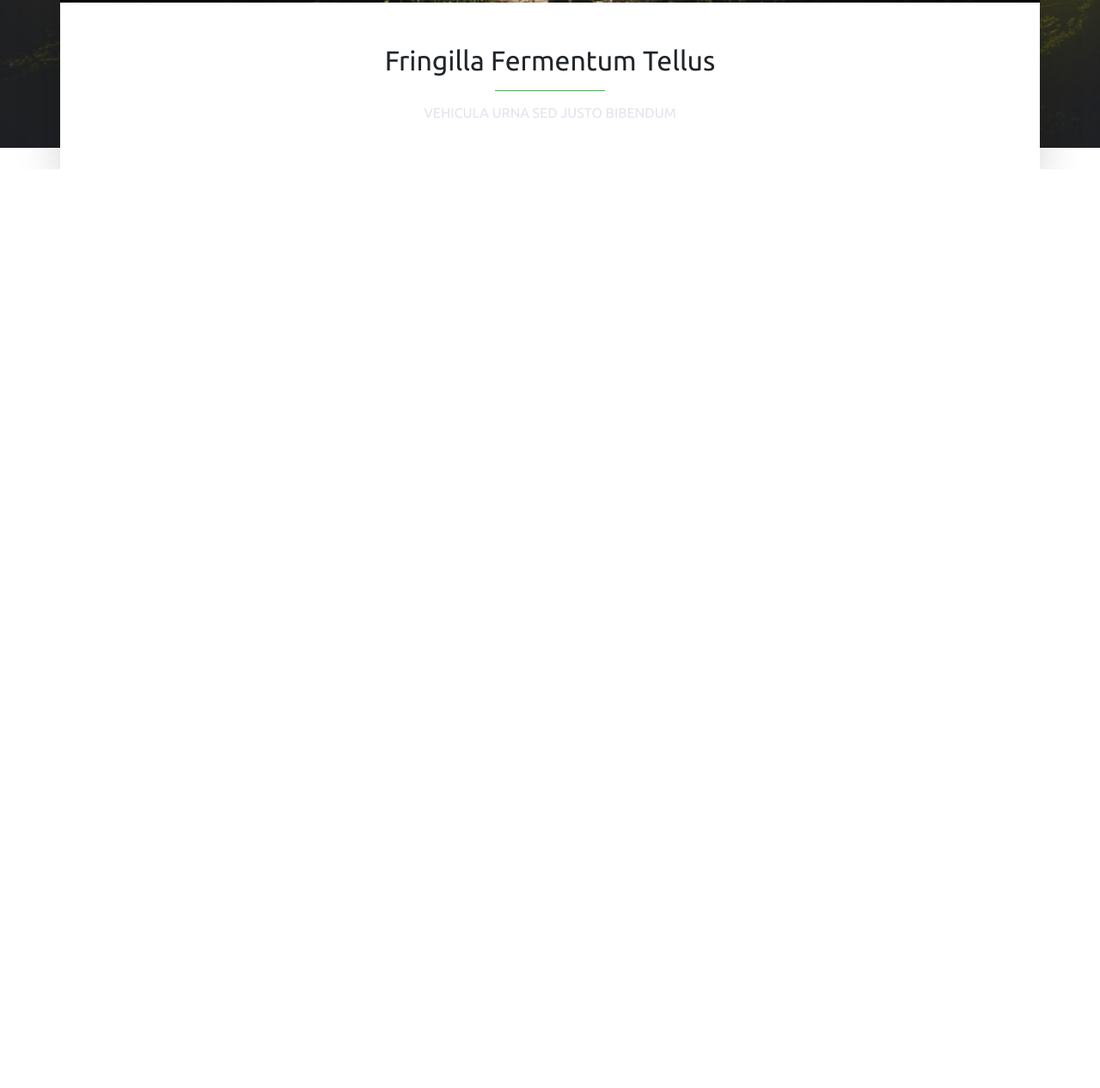
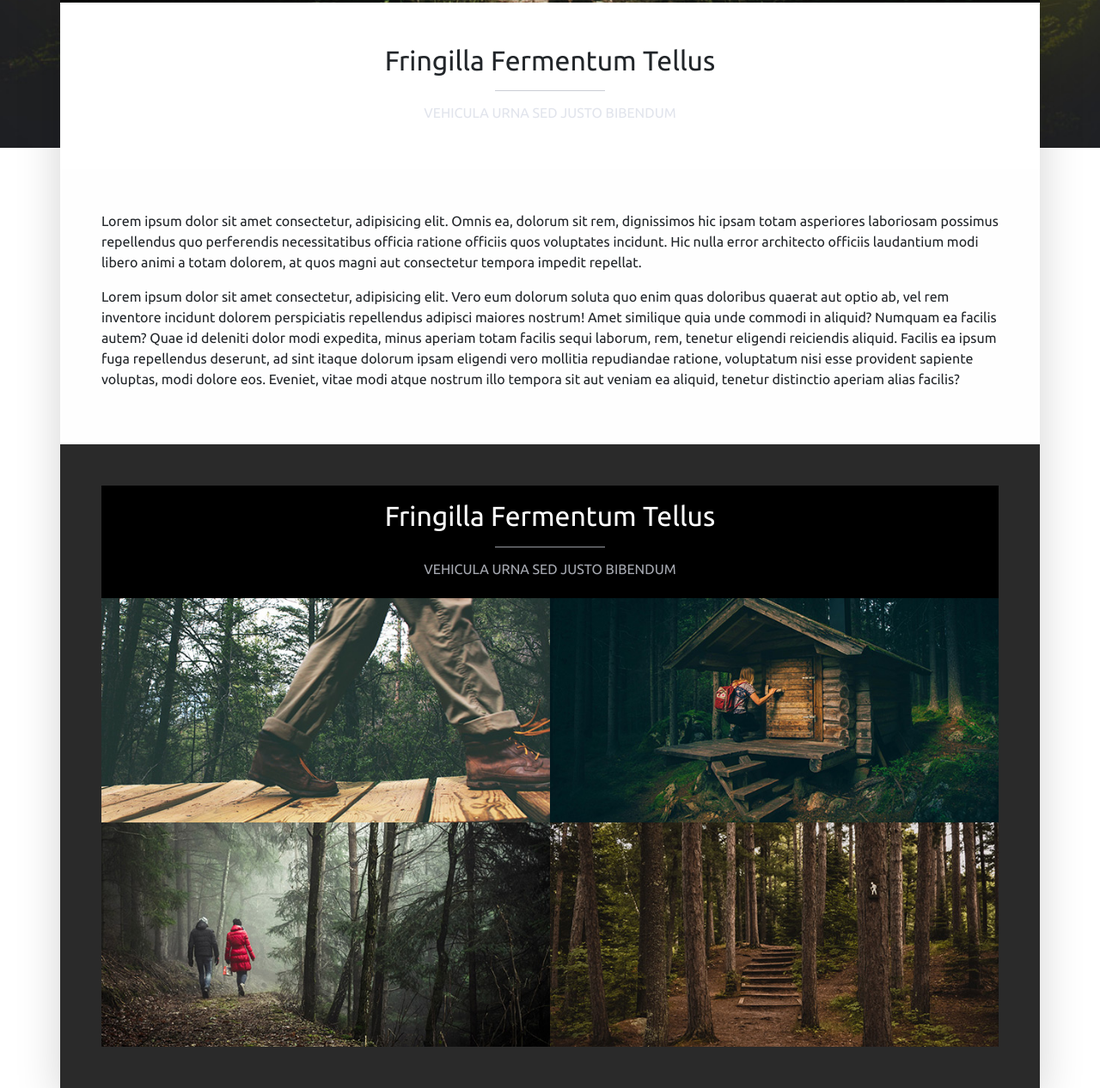
Before and after one commit to RenNatchez/html-sass-bootstrap-caminar, a plain HTML site: page index.html in a window 1280 px wide. Shown: the part 628-1894 px from the top of the page at 86% size. Before the commit the page ends 825 px from the top, so only its background shows below. Drawn offline with Linux system fonts and the light colour scheme.

Commit message:
fin section galerie

```diff
--- a/index.html
+++ b/index.html
@@ -9,19 +9,41 @@
 <body class="">
     <!-- header transpa -->
     <header class="text-center text-white my-sm-5 my-3">
-        <h1 class="display-3 font-weight-bold mb-0">Caminar</h1>
+        <h1 class="display-3 font-weight-bold mb-0">Nico</h1>
         <h6 class="mt-0">By NATCHEZ</h6>
     </header>
     <!-- section  -->
     <section class="shadow-lg bg-white container px-0">
         <!-- banner -->
         <div>
-            <img class="w-100" src="./public/img/pic02.jpg" alt="">
+            <div>
+                <img class="w-100" src="./public/img/pic02.jpg" alt="">
+            </div>
+            <div class="text-center py-sm-5 py-3">
+                <h2>Fringilla Fermentum Tellus</h2>
+                <hr class="bg-ligth-gray">
+                <h6 class="text-ligth-gray">VEHICULA URNA SED JUSTO BIBENDUM</h6>
+            </div>
         </div>
-        <div class="text-center py-sm-5 py-3">
-            <h2>Fringilla Fermentum Tellus</h2>
-            <hr class="text-ligth-gray">
-            <h6 class="text-ligth-gray">VEHICULA URNA SED JUSTO BIBENDUM</h6>
+        <!-- text 1 -->
+        <div class="bg-gray p-5">
+            <p class="text-light-gray">Lorem ipsum dolor sit amet consectetur, adipisicing elit. Omnis ea, dolorum sit rem, dignissimos hic ipsam totam asperiores laboriosam possimus repellendus quo perferendis necessitatibus officia ratione officiis quos voluptates incidunt. Hic nulla error architecto officiis laudantium modi libero animi a totam dolorem, at quos magni aut consectetur tempora impedit repellat.</p>
+            <p class="text-light-gray">Lorem ipsum dolor sit amet consectetur, adipisicing elit. Vero eum dolorum soluta quo enim quas doloribus quaerat aut optio ab, vel rem inventore incidunt dolorem perspiciatis repellendus adipisci maiores nostrum! Amet similique quia unde commodi in aliquid? Numquam ea facilis autem? Quae id deleniti dolor modi expedita, minus aperiam totam facilis sequi laborum, rem, tenetur eligendi reiciendis aliquid. Facilis ea ipsum fuga repellendus deserunt, ad sint itaque dolorum ipsam eligendi vero mollitia repudiandae ratione, voluptatum nisi esse provident sapiente voluptas, modi dolore eos. Eveniet, vitae modi atque nostrum illo tempora sit aut veniam ea aliquid, tenetur distinctio aperiam alias facilis?</p>
+        </div>
+        <!-- galerie1 -->
+        <div class="bg-back-black p-sm-5">
+            <div class="bg-noir text-center p-sm-3 p-3">
+                <h2 class="text-white">Fringilla Fermentum Tellus</h2>
+                <hr class="bg-ligth-gray">
+                <h6 class="text-ligth-gray">VEHICULA URNA SED JUSTO BIBENDUM</h6>
+            </div>
+            <div class="d-flex flex-wrap">
+                <img class="w-50" src="./public/img/pic03.jpg" alt="">
+                <img class="w-50" src="./public/img/pic01.jpg" alt="">
+                <img class="w-50" src="./public/img/pic04.jpg" alt="">
+                <img class="w-50" src="./public/img/pic05.jpg" alt="">
+            </div>
+
         </div>
     </section>
 </body>
--- a/src/sass/_variable.sass
+++ b/src/sass/_variable.sass
@@ -1,3 +1,3 @@
-$theme-colors : ('noir' : #000,'rouge' : #F32853,'gray' : #494949,'ligth-gray' : #d8dce7c5)
+$theme-colors : ('noir' : #000,'back-black' : #2a2a2a,'gray' : #f1f1f11e,'ligth-gray' : #d8dce7c5)
 
 $font-family-sans-serif: 'Ubuntu'
--- a/src/sass/modules/_section.sass
+++ b/src/sass/modules/_section.sass
@@ -1,5 +1,10 @@
 section
     div
         hr
-            background: #36df36
             width: 10vw
+
+
+@media screen and ( max-width: 576px  )
+    .d-flex
+        img
+            width: 100%!important
```
Also changed, not shown: public/css/app.css, 1 other file.
